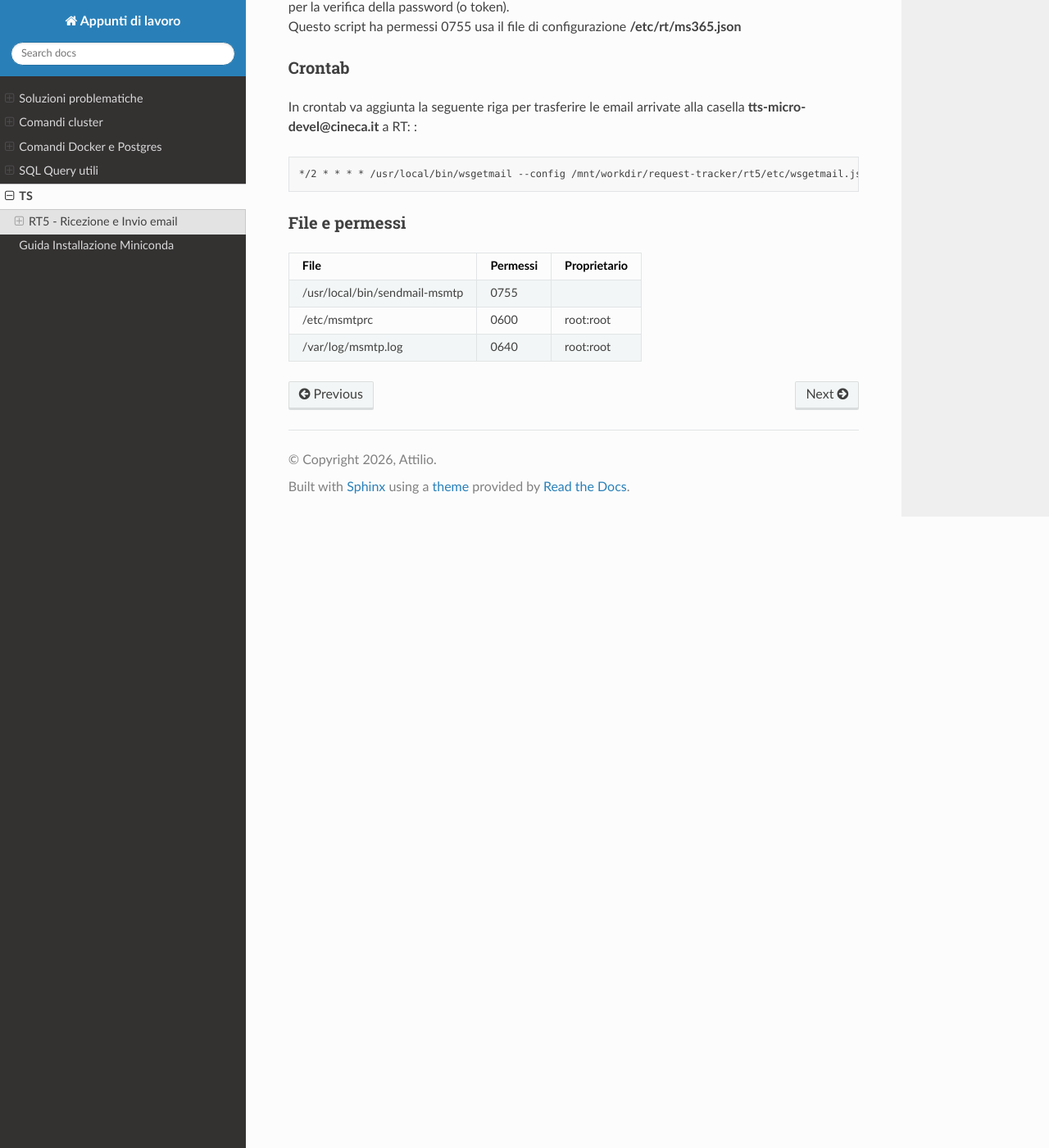
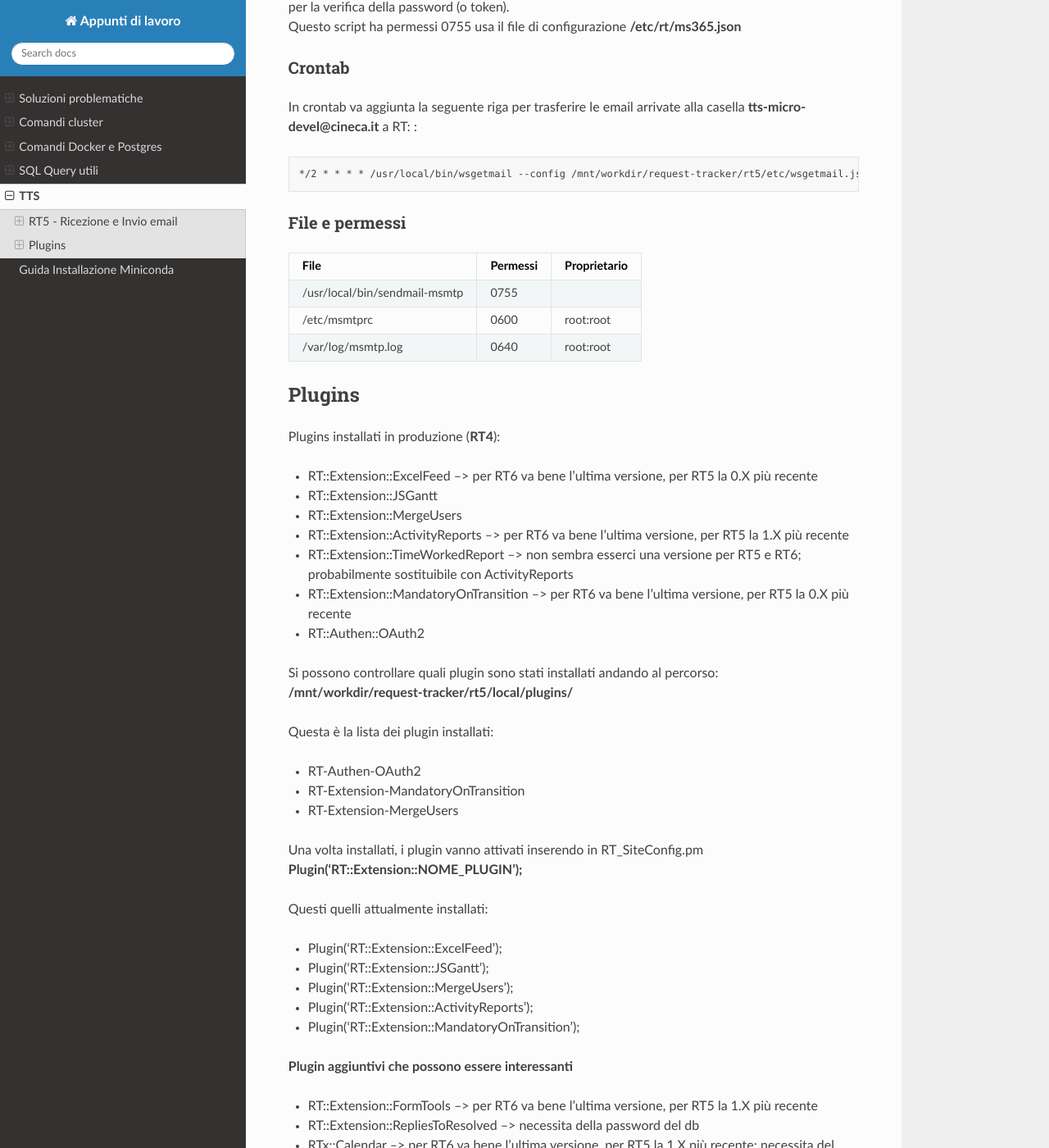
Before and after one commit to Plraska707/appunti_di_lavoro, a Sphinx documentation site: the page built from docs/source/tts.md, in a window 1280 px wide and 1400 px high, scrolled down 1016 px. Shown: the whole window at 82% size. Built offline with Sphinx 7.4.7 and the Read the Docs theme 3.1.0, drawn with Linux system fonts in a browser that asks for light colours; some of the changed text lies outside the part shown.

Commit message:
adds plugin section in tts

```diff
--- a/docs/source/tts.md
+++ b/docs/source/tts.md
@@ -1,4 +1,4 @@
-# TS
+# TTS
 
 ## RT5 - Ricezione e Invio email
 
@@ -79,3 +79,71 @@ alla casella **tts-micro-devel@cineca.it** a RT: :
 | /usr/local/bin/sendmail-msmtp | 0755     |              |
 | /etc/msmtprc                  | 0600     | root:root    |
 | /var/log/msmtp.log            | 0640     | root:root    |
+
+
+## Plugins
+
+Plugins installati in produzione (**RT4**):
+- RT::Extension::ExcelFeed --> per RT6 va bene l'ultima versione, per RT5 la 0.X più recente
+- RT::Extension::JSGantt
+- RT::Extension::MergeUsers
+- RT::Extension::ActivityReports --> per RT6 va bene l'ultima versione, per RT5 la 1.X più recente
+- RT::Extension::TimeWorkedReport --> non sembra esserci una versione per RT5 e RT6; probabilmente sostituibile con ActivityReports
+- RT::Extension::MandatoryOnTransition --> per RT6 va bene l'ultima versione, per RT5 la 0.X più recente
+- RT::Authen::OAuth2
+
+Si possono controllare quali plugin sono stati installati andando al percorso:
+**/mnt/workdir/request-tracker/rt5/local/plugins/**
+
+Questa è la lista dei plugin installati:
+- RT-Authen-OAuth2
+- RT-Extension-MandatoryOnTransition
+- RT-Extension-MergeUsers
+
+Una volta installati, i plugin vanno attivati inserendo in RT_SiteConfig.pm
+**Plugin('RT::Extension::NOME_PLUGIN');**
+
+Questi quelli attualmente installati:
+- Plugin('RT::Extension::ExcelFeed');
+- Plugin('RT::Extension::JSGantt');
+- Plugin('RT::Extension::MergeUsers');
+- Plugin('RT::Extension::ActivityReports');
+- Plugin('RT::Extension::MandatoryOnTransition');
+
+**Plugin aggiuntivi che possono essere interessanti**
+- RT::Extension::FormTools --> per RT6 va bene l'ultima versione, per RT5 la 1.X più recente
+- RT::Extension::RepliesToResolved --> necessita della password del db
+- RTx::Calendar --> per RT6 va bene l'ultima versione, per RT5 la 1.X più recente; necessita del modulo Perl DateTime::Set.
+- RT::Extension::ExtractCustomFieldValues --> necessita della password del db
+- RT::Extension::AutomaticAssignment --> per RT6 va bene l'ultima versione, per RT5 la 1.X più recente; necessita della password del db
+- RT::Extension::QuickAssign --> disponibile solo per RT4 e RT5; magari la RT6 ha già questa funzionalità
+- RT::Extension::QuickUpdate --> disponibile solo per RT4 e RT5; magari la RT6 ha già questa funzionalità
+
+QuickAssign e QuickAssign forse sono ridondanti
+
+### Istruzioni installazione
+Per installare un plugin:
+- spostarsi in /mnt/workdir/request-tracker/rt5
+(non fondamentale, ma meglio fissare una cartella)
+- assicurarsi di avere /mnt/workdir/request-tracker/rt5 come RTHOME:
+ export RTHOME=/mnt/workdir/request-tracker/rt5
+- da metacpan copiare il link del download (assicurarsi che la versione sia compatibile)
+- wget `<link>`
+- tar xzf `<file.tar.gz>'
+- cd cartella
+- seguire istruzioni riportate sul sito
+- aggiungere il plugin a RT_SiteConfig.pm
+  Plugin('RT::Extension::NOME');
+- cancellare la cache
+  rm -rf /mnt/workdir/request-tracker/rt5/var/mason_data/obj/*
+- riavviare il webserver
+  systemctl restart apache2
+- rimuovere il file tar.gz e la cartella
+
+Se ci sono problemi dopo il riavvio, assicurarsi che:
+- il plugin sia stato installato nella **cartella corretta** (/mnt/workdir/request-tracker/rt5/local/plugins/) e non in quella sotto /opt/
+- la **variabile Plugin** in RT_SiteConfig.pm sia riportata correttamente
+- /mnt/workdir/request-tracker/rt5/var/mason_data/obj/ abbia come **proprietario www-data** e **NON** root.
+  Se così non fosse, lanciare questi comandi:
+  - chown -R www-data:www-data /mnt/workdir/request-tracker/rt5/var/mason_data
+  - chmod -R u+rwX /mnt/workdir/request-tracker/rt5/var/mason_data
```
